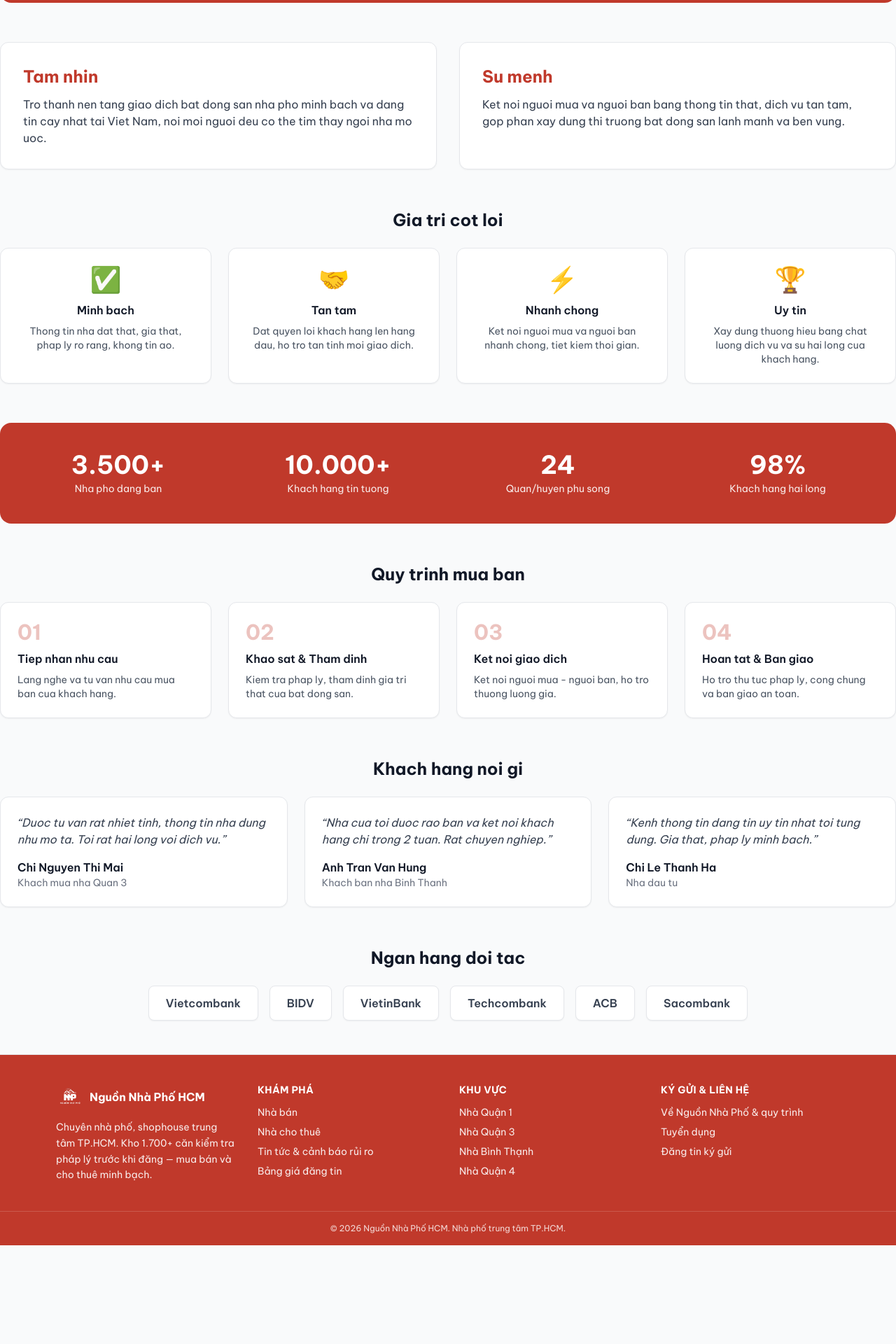
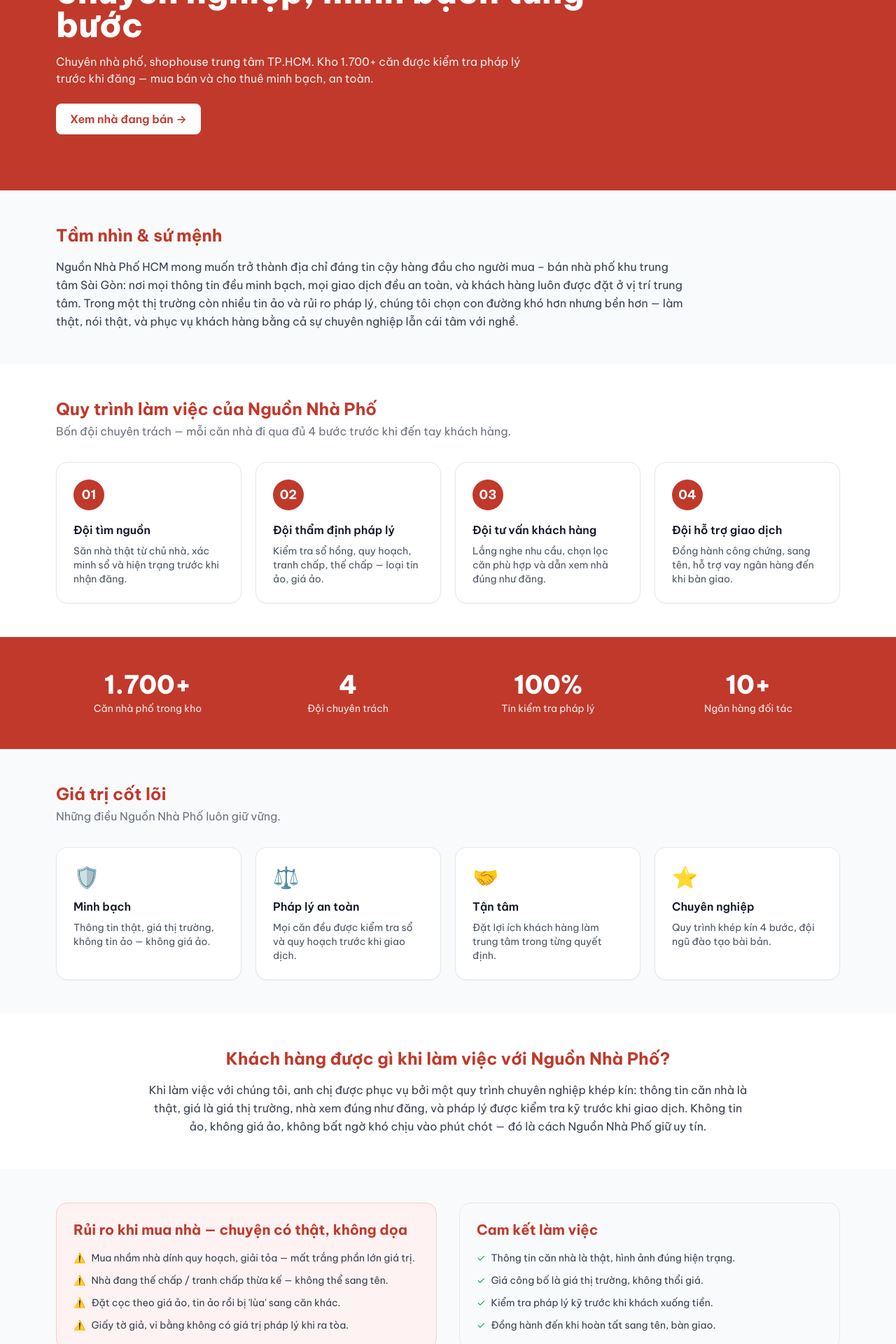
Before and after one commit to daoduykhuyen2-beep/next-nguonnhapho, a Next.js app: page /gioi-thieu in a window 1280 px wide. Shown: the part 260-2180 px from the top of the page at 70% size. Before the commit the page ends 2039 px from the top, so only its background shows below. Built offline with nearby package versions, Linux system fonts and the light colour scheme; no server answers.

Commit message:
Update page title and restructure content

```diff
--- a/app/gioi-thieu/page.tsx
+++ b/app/gioi-thieu/page.tsx
@@ -1,161 +1,198 @@
 import type { Metadata } from "next";
+import Link from "next/link";
 
 export const metadata: Metadata = {
-  title: "Gioi thieu",
+  title: "Giới thiệu",
   description:
-    "NguonNhaPho - Kenh dang tin mua ban nha pho uy tin tai TP. Ho Chi Minh.",
+    "Nguồn Nhà Phố HCM — làm việc chuyên nghiệp, minh bạch từng bước. Tầm nhìn, quy trình, giá trị cốt lõi và cam kết với khách hàng.",
 };
 
-const GIA_TRI = [
-  {
-    icon: "\u{2705}",
-    title: "Minh bach",
-    desc: "Thong tin nha dat that, gia that, phap ly ro rang, khong tin ao.",
-  },
-  {
-    icon: "\u{1F91D}",
-    title: "Tan tam",
-    desc: "Dat quyen loi khach hang len hang dau, ho tro tan tinh moi giao dich.",
-  },
-  {
-    icon: "\u{26A1}",
-    title: "Nhanh chong",
-    desc: "Ket noi nguoi mua va nguoi ban nhanh chong, tiet kiem thoi gian.",
-  },
-  {
-    icon: "\u{1F3C6}",
-    title: "Uy tin",
-    desc: "Xay dung thuong hieu bang chat luong dich vu va su hai long cua khach hang.",
-  },
+const QUY_TRINH = [
+  { b: "01", t: "Đội tìm nguồn", d: "Săn nhà thật từ chủ nhà, xác minh sổ và hiện trạng trước khi nhận đăng." },
+  { b: "02", t: "Đội thẩm định pháp lý", d: "Kiểm tra sổ hồng, quy hoạch, tranh chấp, thế chấp — loại tin ảo, giá ảo." },
+  { b: "03", t: "Đội tư vấn khách hàng", d: "Lắng nghe nhu cầu, chọn lọc căn phù hợp và dẫn xem nhà đúng như đăng." },
+  { b: "04", t: "Đội hỗ trợ giao dịch", d: "Đồng hành công chứng, sang tên, hỗ trợ vay ngân hàng đến khi bàn giao." },
 ];
 
-const QUY_TRINH = [
-  { buoc: "01", title: "Tiep nhan nhu cau", desc: "Lang nghe va tu van nhu cau mua ban cua khach hang." },
-  { buoc: "02", title: "Khao sat & Tham dinh", desc: "Kiem tra phap ly, tham dinh gia tri that cua bat dong san." },
-  { buoc: "03", title: "Ket noi giao dich", desc: "Ket noi nguoi mua - nguoi ban, ho tro thuong luong gia." },
-  { buoc: "04", title: "Hoan tat & Ban giao", desc: "Ho tro thu tuc phap ly, cong chung va ban giao an toan." },
+const GIA_TRI = [
+  { icon: "🛡️", t: "Minh bạch", d: "Thông tin thật, giá thị trường, không tin ảo — không giá ảo." },
+  { icon: "⚖️", t: "Pháp lý an toàn", d: "Mọi căn đều được kiểm tra sổ và quy hoạch trước khi giao dịch." },
+  { icon: "🤝", t: "Tận tâm", d: "Đặt lợi ích khách hàng làm trung tâm trong từng quyết định." },
+  { icon: "⭐", t: "Chuyên nghiệp", d: "Quy trình khép kín 4 bước, đội ngũ đào tạo bài bản." },
 ];
 
 const SO_LIEU = [
-  { con_so: "3.500+", nhan: "Nha pho dang ban" },
-  { con_so: "10.000+", nhan: "Khach hang tin tuong" },
-  { con_so: "24", nhan: "Quan/huyen phu song" },
-  { con_so: "98%", nhan: "Khach hang hai long" },
+  { n: "1.700+", l: "Căn nhà phố trong kho" },
+  { n: "4", l: "Đội chuyên trách" },
+  { n: "100%", l: "Tin kiểm tra pháp lý" },
+  { n: "10+", l: "Ngân hàng đối tác" },
 ];
 
-const KHACH_HANG = [
-  {
-    ten: "Chi Nguyen Thi Mai",
-    vai_tro: "Khach mua nha Quan 3",
-    noi_dung: "Duoc tu van rat nhiet tinh, thong tin nha dung nhu mo ta. Toi rat hai long voi dich vu.",
-  },
-  {
-    ten: "Anh Tran Van Hung",
-    vai_tro: "Khach ban nha Binh Thanh",
-    noi_dung: "Nha cua toi duoc rao ban va ket noi khach hang chi trong 2 tuan. Rat chuyen nghiep.",
-  },
-  {
-    ten: "Chi Le Thanh Ha",
-    vai_tro: "Nha dau tu",
-    noi_dung: "Kenh thong tin dang tin uy tin nhat toi tung dung. Gia that, phap ly minh bach.",
-  },
+const RUI_RO = [
+  "Mua nhầm nhà dính quy hoạch, giải tỏa — mất trắng phần lớn giá trị.",
+  "Nhà đang thế chấp / tranh chấp thừa kế — không thể sang tên.",
+  "Đặt cọc theo giá ảo, tin ảo rồi bị 'lùa' sang căn khác.",
+  "Giấy tờ giả, vi bằng không có giá trị pháp lý khi ra tòa.",
 ];
 
-const NGAN_HANG = ["Vietcombank", "BIDV", "VietinBank", "Techcombank", "ACB", "Sacombank"];
+const CAM_KET = [
+  "Thông tin căn nhà là thật, hình ảnh đúng hiện trạng.",
+  "Giá công bố là giá thị trường, không thổi giá.",
+  "Kiểm tra pháp lý kỹ trước khi khách xuống tiền.",
+  "Đồng hành đến khi hoàn tất sang tên, bàn giao.",
+];
 
 export default function GioiThieuPage() {
   return (
-    <div className="space-y-14">
-      <section className="rounded-2xl bg-brand px-6 py-12 text-center text-white">
-        <h1 className="text-3xl font-bold sm:text-4xl">Ve NguonNhaPho</h1>
-        <p className="mx-auto mt-3 max-w-2xl text-white/90">
-          Kenh dang tin mua ban nha pho uy tin hang dau tai TP. Ho Chi Minh, ket noi
-          hang ngan giao dich thanh cong moi nam.
+    <>
+      {/* Hero */}
+      <section className="bg-brand text-white">
+        <div className="mx-auto max-w-6xl px-4 py-14 sm:py-20">
+          <p className="text-sm font-semibold uppercase tracking-widest opacity-80">
+            Về chúng tôi
+          </p>
+          <h1 className="mt-2 max-w-3xl text-3xl font-extrabold leading-tight sm:text-4xl md:text-5xl">
+            Nguồn Nhà Phố HCM — làm việc chuyên nghiệp, minh bạch từng bước
+          </h1>
+          <p className="mt-4 max-w-2xl text-sm opacity-90 sm:text-base">
+            Chuyên nhà phố, shophouse trung tâm TP.HCM. Kho 1.700+ căn được kiểm
+            tra pháp lý trước khi đăng — mua bán và cho thuê minh bạch, an toàn.
+          </p>
+          <Link
+            href="/tin-dang"
+            className="mt-6 inline-block rounded-lg bg-white px-5 py-2.5 font-semibold text-brand hover:bg-gray-100"
+          >
+            Xem nhà đang bán →
+          </Link>
+        </div>
+      </section>
+
+      {/* Tầm nhìn & sứ mệnh */}
+      <section className="mx-auto max-w-6xl px-4 py-12">
+        <h2 className="text-2xl font-bold text-brand">Tầm nhìn & sứ mệnh</h2>
+        <p className="mt-4 max-w-4xl leading-relaxed text-gray-700">
+          Nguồn Nhà Phố HCM mong muốn trở thành địa chỉ đáng tin cậy hàng đầu cho
+          người mua – bán nhà phố khu trung tâm Sài Gòn: nơi mọi thông tin đều
+          minh bạch, mọi giao dịch đều an toàn, và khách hàng luôn được đặt ở vị
+          trí trung tâm. Trong một thị trường còn nhiều tin ảo và rủi ro pháp lý,
+          chúng tôi chọn con đường khó hơn nhưng bền hơn — làm thật, nói thật, và
+          phục vụ khách hàng bằng cả sự chuyên nghiệp lẫn cái tâm với nghề.
         </p>
       </section>
 
-      <section className="grid grid-cols-1 gap-8 md:grid-cols-2">
-        <div className="rounded-xl border bg-white p-8 shadow-sm">
-          <h2 className="text-2xl font-bold text-brand">Tam nhin</h2>
-          <p className="mt-3 text-gray-700">
-            Tro thanh nen tang giao dich bat dong san nha pho minh bach va dang tin cay
-            nhat tai Viet Nam, noi moi nguoi deu co the tim thay ngoi nha mo uoc.
+      {/* Quy trình 4 bước */}
+      <section className="bg-white py-12">
+        <div className="mx-auto max-w-6xl px-4">
+          <h2 className="text-2xl font-bold text-brand">
+            Quy trình làm việc của Nguồn Nhà Phố
+          </h2>
+          <p className="mt-1 text-gray-500">
+            Bốn đội chuyên trách — mỗi căn nhà đi qua đủ 4 bước trước khi đến tay
+            khách hàng.
           </p>
-        </div>
-        <div className="rounded-xl border bg-white p-8 shadow-sm">
-          <h2 className="text-2xl font-bold text-brand">Su menh</h2>
-          <p className="mt-3 text-gray-700">
-            Ket noi nguoi mua va nguoi ban bang thong tin that, dich vu tan tam, gop phan
-            xay dung thi truong bat dong san lanh manh va ben vung.
-          </p>
+          <div className="mt-8 grid gap-5 sm:grid-cols-2 lg:grid-cols-4">
+            {QUY_TRINH.map((s) => (
+              <div key={s.b} className="rounded-2xl border p-6 shadow-sm">
+                <div className="flex h-11 w-11 items-center justify-center rounded-full bg-brand text-lg font-bold text-white">
+                  {s.b}
+                </div>
+                <h3 className="mt-4 font-semibold">{s.t}</h3>
+                <p className="mt-2 text-sm text-gray-600">{s.d}</p>
+              </div>
+            ))}
+          </div>
         </div>
       </section>
 
-      <section>
-        <h2 className="mb-6 text-center text-2xl font-bold text-gray-900">Gia tri cot loi</h2>
-        <div className="grid grid-cols-1 gap-6 sm:grid-cols-2 lg:grid-cols-4">
-          {GIA_TRI.map((g) => (
-            <div key={g.title} className="rounded-xl border bg-white p-6 text-center shadow-sm">
-              <div className="text-4xl">{g.icon}</div>
-              <h3 className="mt-3 font-semibold text-gray-900">{g.title}</h3>
-              <p className="mt-2 text-sm text-gray-600">{g.desc}</p>
+      {/* Số liệu */}
+      <section className="bg-brand text-white">
+        <div className="mx-auto grid max-w-6xl grid-cols-2 gap-6 px-4 py-12 lg:grid-cols-4">
+          {SO_LIEU.map((s) => (
+            <div key={s.l} className="text-center">
+              <div className="text-3xl font-extrabold sm:text-4xl">{s.n}</div>
+              <div className="mt-1 text-sm opacity-90">{s.l}</div>
             </div>
           ))}
         </div>
       </section>
 
-      <section className="rounded-2xl bg-brand px-6 py-10">
-        <div className="grid grid-cols-2 gap-6 text-center text-white lg:grid-cols-4">
-          {SO_LIEU.map((s) => (
-            <div key={s.nhan}>
-              <p className="text-3xl font-bold sm:text-4xl">{s.con_so}</p>
-              <p className="mt-1 text-sm text-white/90">{s.nhan}</p>
+      {/* Giá trị cốt lõi */}
+      <section className="mx-auto max-w-6xl px-4 py-12">
+        <h2 className="text-2xl font-bold text-brand">Giá trị cốt lõi</h2>
+        <p className="mt-1 text-gray-500">Những điều Nguồn Nhà Phố luôn giữ vững.</p>
+        <div className="mt-8 grid gap-5 sm:grid-cols-2 lg:grid-cols-4">
+          {GIA_TRI.map((g) => (
+            <div key={g.t} className="rounded-2xl border bg-white p-6 shadow-sm">
+              <div className="text-3xl">{g.icon}</div>
+              <h3 className="mt-3 font-semibold">{g.t}</h3>
+              <p className="mt-2 text-sm text-gray-600">{g.d}</p>
             </div>
           ))}
         </div>
       </section>
 
-      <section>
-        <h2 className="mb-6 text-center text-2xl font-bold text-gray-900">Quy trinh mua ban</h2>
-        <div className="grid grid-cols-1 gap-6 sm:grid-cols-2 lg:grid-cols-4">
-          {QUY_TRINH.map((q) => (
-            <div key={q.buoc} className="rounded-xl border bg-white p-6 shadow-sm">
-              <span className="text-3xl font-bold text-brand/30">{q.buoc}</span>
-              <h3 className="mt-2 font-semibold text-gray-900">{q.title}</h3>
-              <p className="mt-2 text-sm text-gray-600">{q.desc}</p>
-            </div>
-          ))}
+      {/* Khách hàng được gì */}
+      <section className="bg-white py-12">
+        <div className="mx-auto max-w-4xl px-4 text-center">
+          <h2 className="text-2xl font-bold text-brand">
+            Khách hàng được gì khi làm việc với Nguồn Nhà Phố?
+          </h2>
+          <p className="mt-4 leading-relaxed text-gray-700">
+            Khi làm việc với chúng tôi, anh chị được phục vụ bởi một quy trình
+            chuyên nghiệp khép kín: thông tin căn nhà là thật, giá là giá thị
+            trường, nhà xem đúng như đăng, và pháp lý được kiểm tra kỹ trước khi
+            giao dịch. Không tin ảo, không giá ảo, không bất ngờ khó chịu vào phút
+            chót — đó là cách Nguồn Nhà Phố giữ uy tín.
+          </p>
         </div>
       </section>
 
-      <section>
-        <h2 className="mb-6 text-center text-2xl font-bold text-gray-900">Khach hang noi gi</h2>
-        <div className="grid grid-cols-1 gap-6 md:grid-cols-3">
-          {KHACH_HANG.map((k) => (
-            <div key={k.ten} className="rounded-xl border bg-white p-6 shadow-sm">
-              <p className="italic text-gray-700">&ldquo;{k.noi_dung}&rdquo;</p>
-              <div className="mt-4">
-                <p className="font-semibold text-gray-900">{k.ten}</p>
-                <p className="text-sm text-gray-500">{k.vai_tro}</p>
-              </div>
-            </div>
-          ))}
+      {/* Rủi ro & Cam kết */}
+      <section className="mx-auto max-w-6xl px-4 py-12">
+        <div className="grid gap-8 lg:grid-cols-2">
+          <div className="rounded-2xl border border-red-200 bg-red-50 p-6">
+            <h2 className="text-xl font-bold text-brand">
+              Rủi ro khi mua nhà — chuyện có thật, không dọa
+            </h2>
+            <ul className="mt-4 space-y-3 text-sm text-gray-700">
+              {RUI_RO.map((r) => (
+                <li key={r} className="flex gap-2">
+                  <span className="text-brand">⚠️</span>
+                  <span>{r}</span>
+                </li>
+              ))}
+            </ul>
+          </div>
+          <div className="rounded-2xl border p-6">
+            <h2 className="text-xl font-bold text-brand">Cam kết làm việc</h2>
+            <ul className="mt-4 space-y-3 text-sm text-gray-700">
+              {CAM_KET.map((c) => (
+                <li key={c} className="flex gap-2">
+                  <span className="text-green-600">✓</span>
+                  <span>{c}</span>
+                </li>
+              ))}
+            </ul>
+          </div>
         </div>
       </section>
 
-      <section>
-        <h2 className="mb-6 text-center text-2xl font-bold text-gray-900">Ngan hang doi tac</h2>
-        <div className="flex flex-wrap items-center justify-center gap-4">
-          {NGAN_HANG.map((n) => (
-            <span
-              key={n}
-              className="rounded-lg border bg-white px-6 py-3 font-semibold text-gray-700 shadow-sm"
-            >
-              {n}
-            </span>
-          ))}
+      {/* CTA */}
+      <section className="bg-gray-100">
+        <div className="mx-auto max-w-6xl px-4 py-12 text-center">
+          <h2 className="text-2xl font-bold text-brand">
+            Sẵn sàng tìm căn nhà phù hợp?
+          </h2>
+          <div className="mt-5 flex justify-center gap-3">
+            <Link href="/tin-dang" className="rounded-lg bg-brand px-5 py-2.5 font-semibold text-white hover:opacity-90">
+              Xem nhà đang bán
+            </Link>
+            <Link href="/tuyen-dung" className="rounded-lg border border-brand px-5 py-2.5 font-semibold text-brand hover:bg-brand hover:text-white">
+              Gia nhập đội ngũ
+            </Link>
+          </div>
         </div>
       </section>
-    </div>
+    </>
   );
 }
```
